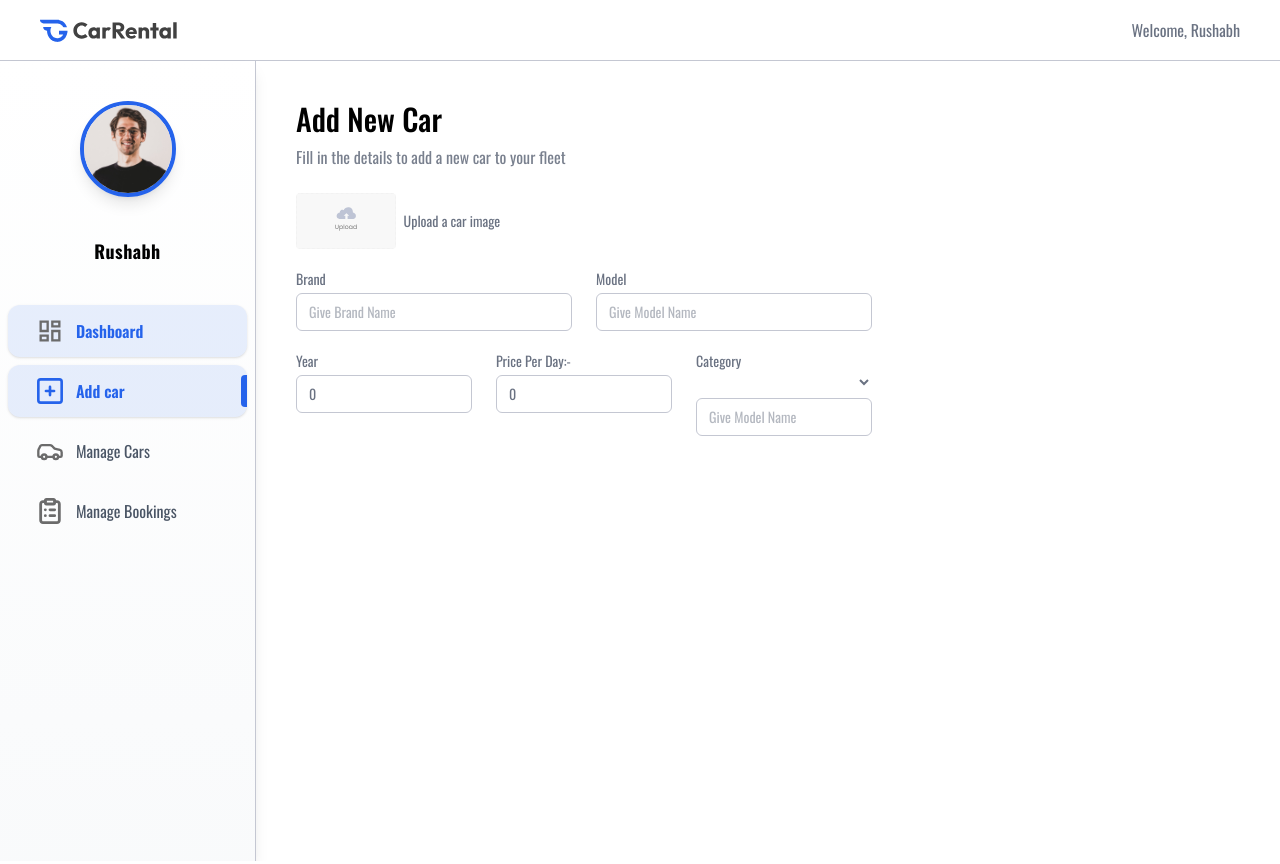
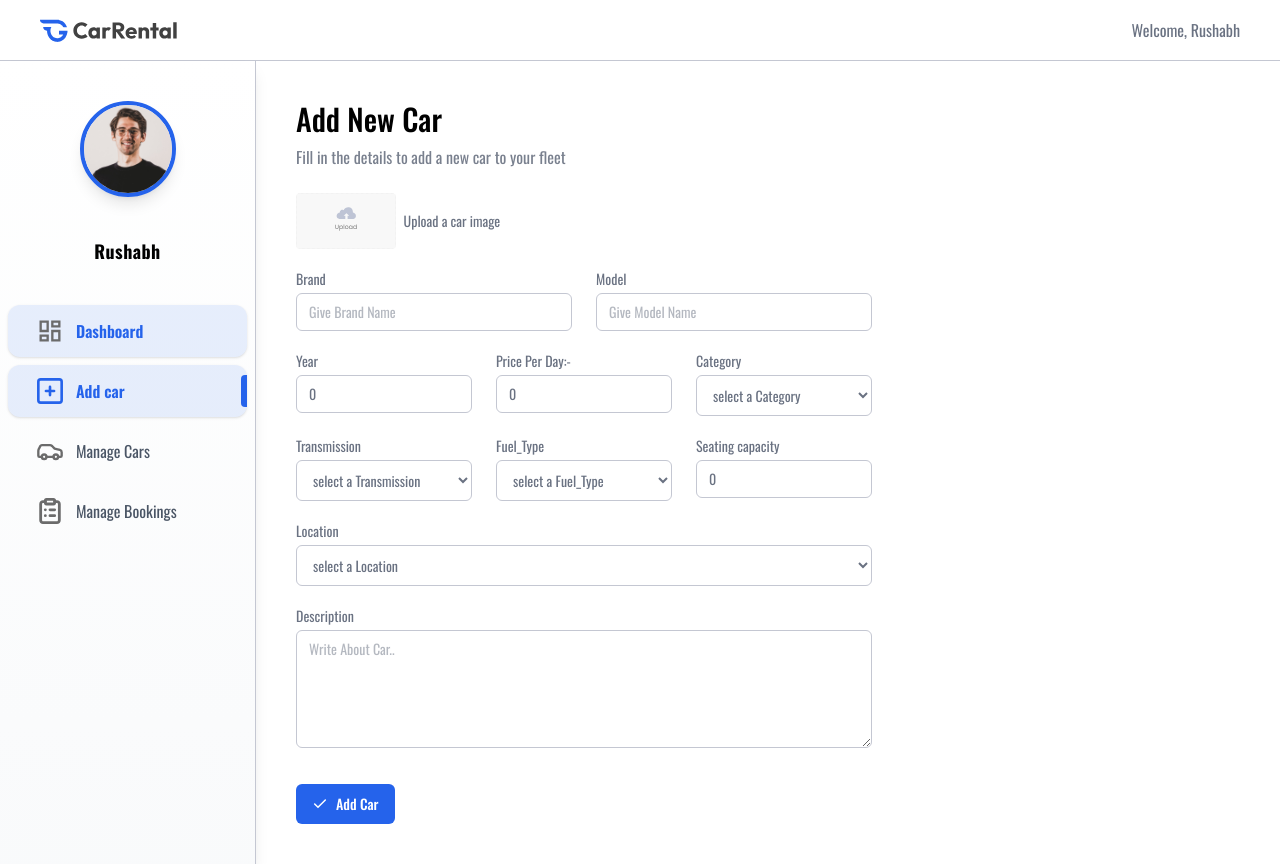
Before and after one commit to Rushabh-118/CarRent, a React (Vite) app in the folder client/: page /owner/add-car in a window 1280 px wide. Built offline with nearby package versions, Linux system fonts and the light colour scheme.

Commit message:
Addcar session done

```diff
--- a/client/src/pages/Owner/AddCar.jsx
+++ b/client/src/pages/Owner/AddCar.jsx
@@ -55,12 +55,60 @@
             </div>
             <div className='flex flex-col w-full'>
                 <label >Category</label>
-                <select>
-
+                <select onChange={e=> setCar({...car,category: e.target.value})} value={car.category} className='px-3 py-2 mt-1 border border-borderColor rounded-md outline-none'>
+                  <option value="">select a Category</option>
+                  <option value="Sedan">Sedan</option>
+                  <option value="SUV">SUV</option>
+                  <option value="Van">Van</option>
                 </select>
-                <input type="text" placeholder="Give Model Name" className='px-3 py-2 mt-1 border border-borderColor rounded-md outline-none' value={car.category} onChange={e=> setCar({...car,category: e.target.value})} required/>
             </div>
         </div>
+        <div className='grid grid-cols-1 sm:grid-cols-2 md:grid-cols-3 gap-6'>
+          <div className='flex flex-col w-full'>
+                <label >Transmission</label>
+                <select onChange={e=> setCar({...car,transmission: e.target.value})} value={car.transmission} className='px-3 py-2 mt-1 border border-borderColor rounded-md outline-none'>
+                  <option value="">select a Transmission</option>
+                  <option value="Autometic">Autometic</option>
+                  <option value="Manual">Manual</option>
+                  <option value="Semi-Autometic">Semi-Autometic</option>
+                </select>
+          </div>
+          <div className='flex flex-col w-full'>
+                <label >Fuel_Type</label>
+                <select onChange={e=> setCar({...car,fuelType: e.target.value})} value={car.fuelType} className='px-3 py-2 mt-1 border border-borderColor rounded-md outline-none'>
+                  <option value="">select a Fuel_Type</option>
+                  <option value="Gas">Gas</option>
+                  <option value="Diesel">Diesel</option>
+                  <option value="Petrol">Petrol</option>
+                  <option value="Electric">Electric</option>
+                  <option value="Hybrid">Hybrid</option>
+                </select>
+            </div>
+            <div className='flex flex-col w-full'>
+                <label >Seating capacity</label>
+                <input type="number" placeholder="5" className='px-3 py-2 mt-1 border border-borderColor rounded-md outline-none' value={car.seatingCapacity} onChange={e=> setCar({...car,seatingCapacity: e.target.value})} required/>
+            </div>
+        </div>
+        <div className='flex flex-col w-full'>
+          <label >Location</label>
+          <select onChange={e=> setCar({...car,location: e.target.value})} value={car.location} className='px-3 py-2 mt-1 border border-borderColor rounded-md outline-none'>
+                  <option value="">select a Location</option>
+                  <option value="Nadiad">Nadiad</option>
+                  <option value="Vadodara">Vadodara</option>
+                  <option value="Bharuch">Bharuch</option>
+                  <option value="Ahemdabad">Ahemdabad</option>
+                  <option value="Surat">Surat</option>
+                </select>
+        </div>
+        <div className='flex flex-col w-full'>
+                <label >Description</label>
+                <textarea rows={5} placeholder="Write About Car.." className='px-3 py-2 mt-1 border border-borderColor rounded-md outline-none' value={car.description} onChange={e=> setCar({...car,description: e.target.value})} required>
+                </textarea>
+        </div>
+        <button className='flex items-center gap-2 px-4 py-2.5 mt-4 bg-primary text-white rounded-md font-medium w-max cursor-pointer'>
+          <img src={assets.tick_icon} alt="" />
+          Add Car
+        </button>
       </form>
     </div>
   )
```
